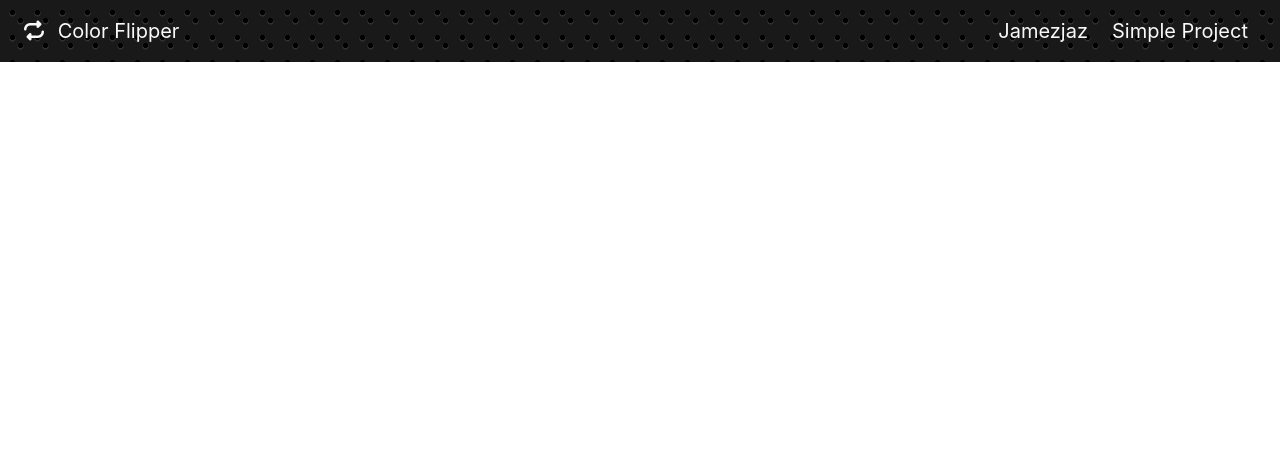
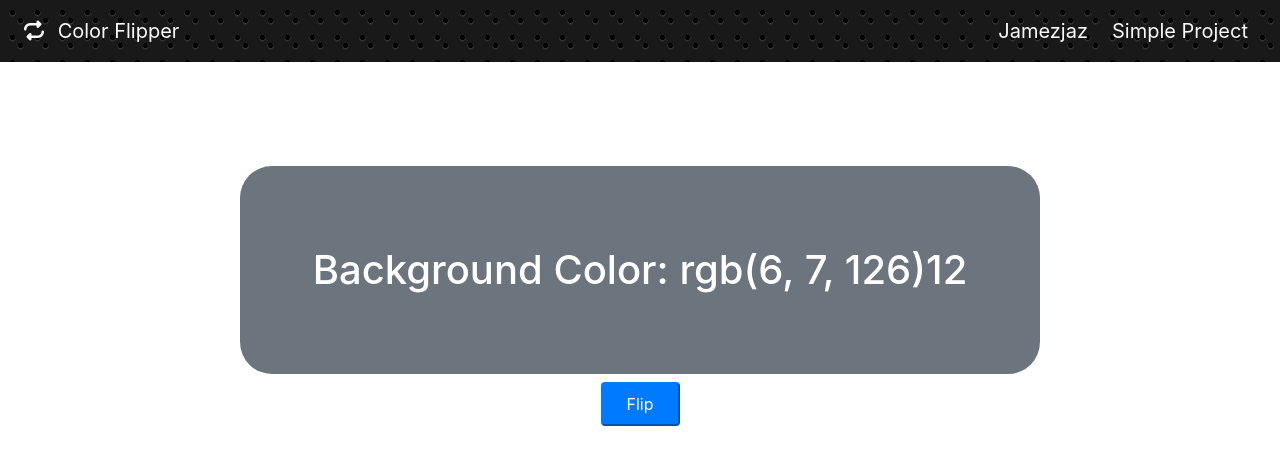
Before and after one commit to jamezjaz/Color_Flipper, a website: page assets/index.html in a window 1280 px wide. Drawn offline with nearby package versions, Linux system fonts and the light colour scheme.

Commit message:
docs: implements the bg layout

```diff
--- a/assets/index.html
+++ b/assets/index.html
@@ -10,7 +10,14 @@
 </head>
 <body>
     <header id="header"></header>
-    <main id="content"></main>
+    <main id="content">
+        <h1 class="text-center text-white bg-secondary bg-color">Background Color:
+            <span class="color">rgb(6, 7, 126)12</span>
+        </h1>
+        <div class="d-flex justify-content-center">
+            <button id="btn" class="btn-primary rounded py-2 px-4">Flip</button>
+        </div>
+    </main>
     <script src="/assets/index.js"></script>
     <script src="https://kit.fontawesome.com/a076d05399.js"></script>
     <script src="https://code.jquery.com/jquery-3.3.1.slim.min.js" integrity="sha384-q8i/X+965DzO0rT7abK41JStQIAqVgRVzpbzo5smXKp4YfRvH+8abtTE1Pi6jizo" crossorigin="anonymous"></script>
--- a/assets/index.js
+++ b/assets/index.js
@@ -1,3 +1,5 @@
+const colors = ['red', 'blue', 'green', 'purple', 'yellow', '#f15025', 'indigo', 'black', 'rgba(255, 133, 200)'];
+
 const calculator = (() => {
   const header = document.getElementById('header');
   header.innerHTML = `
--- a/assets/style.css
+++ b/assets/style.css
@@ -9,3 +9,9 @@
   background-color: rgba(0, 0, 0, 0.9);
   background-size: 25px 25px;
 }
+
+.bg-color {
+  margin: 5rem 15rem 0.5rem 15rem;
+  padding: 5rem 0;
+  border-radius: 2rem;
+}
```
